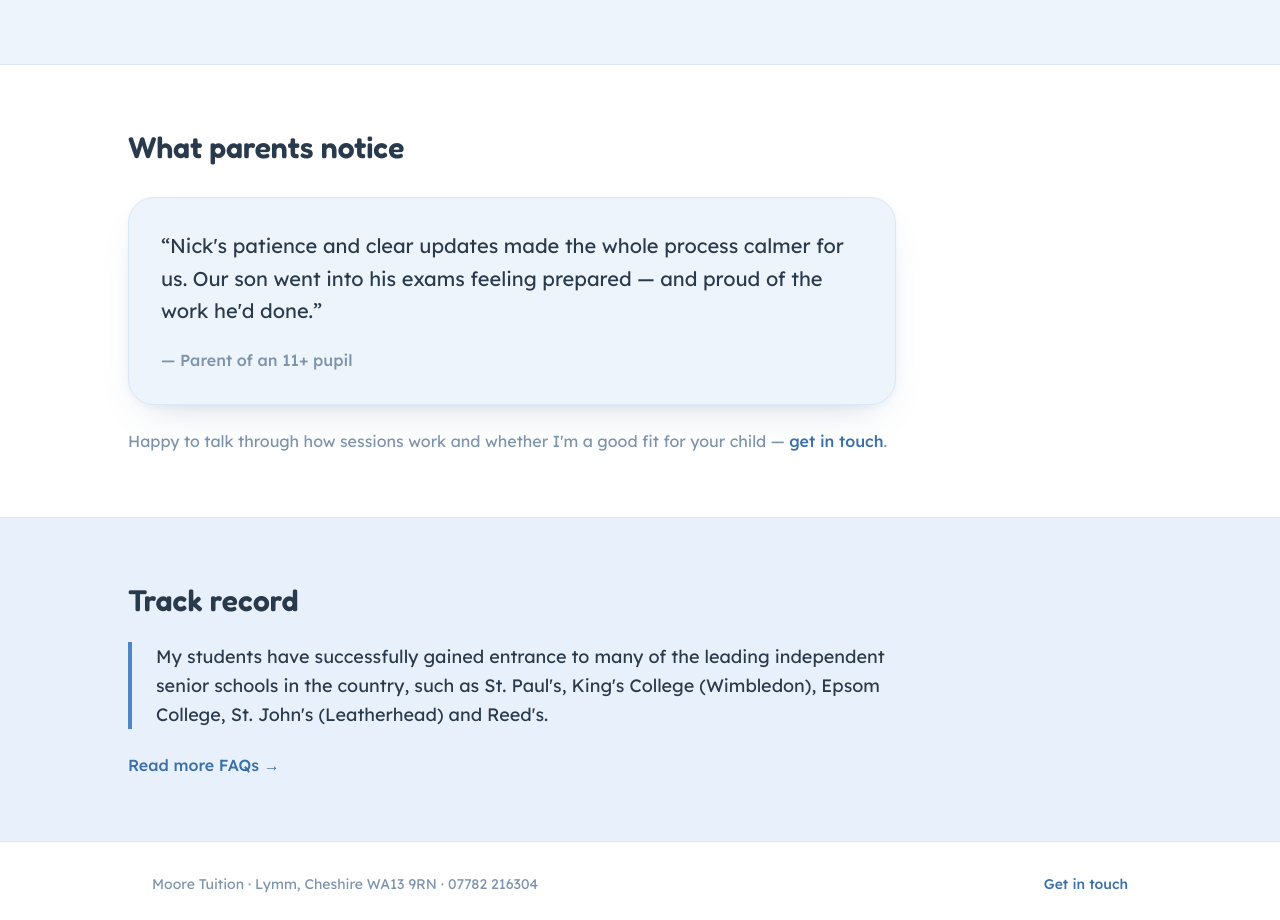
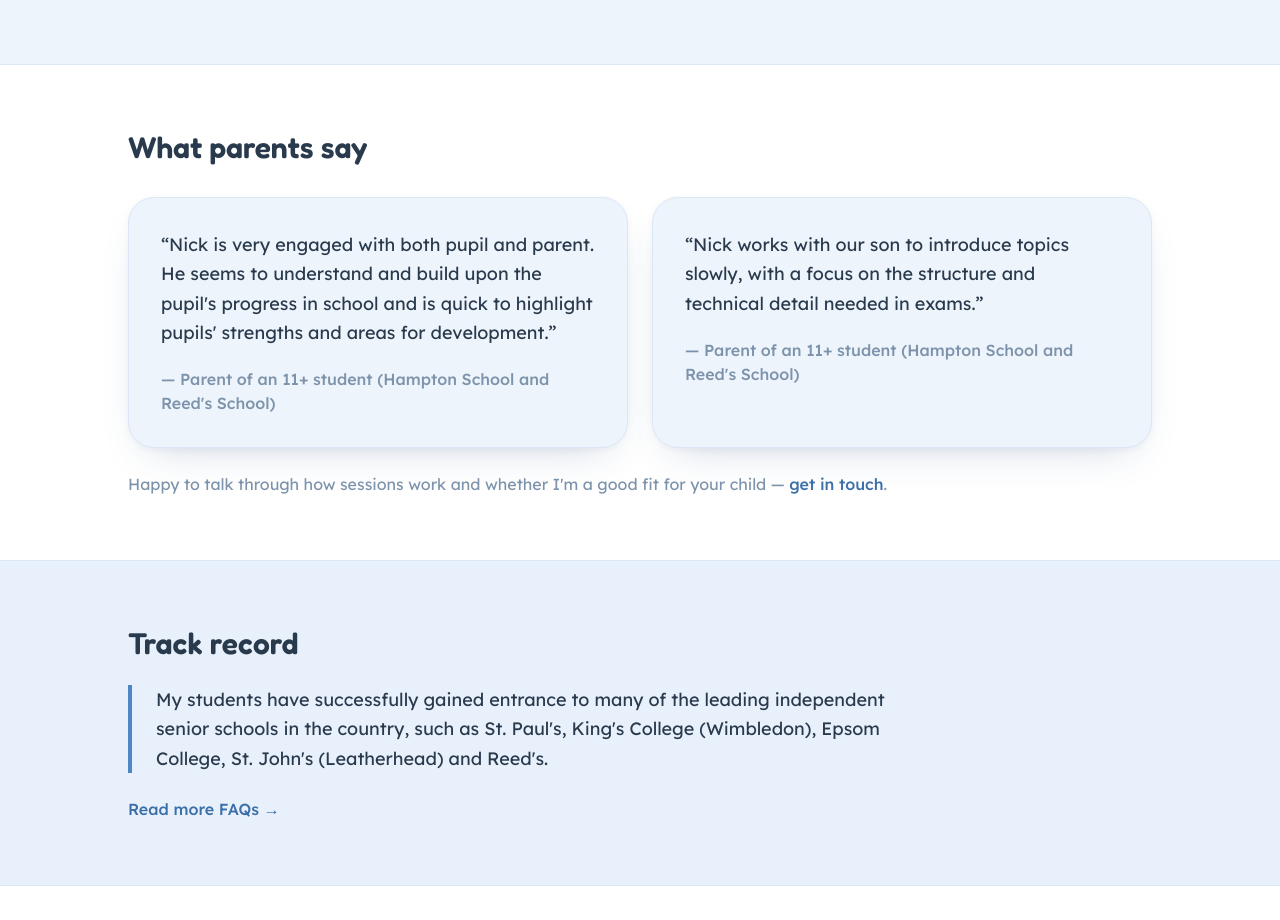
Before and after one commit to NickCMoore/moore-tuition-site, a Next.js app in the folder frontend/: page / in a window 1280 px wide. Shown: the part 1990-2910 px from the top of the page. Built offline with nearby package versions, Linux system fonts and the light colour scheme.

Commit message:
Replace sample testimonial with Owl Tutors parent reviews
Co-authored-by: Cursor <cursoragent@cursor.com>

```diff
--- a/frontend/app/(marketing)/page.tsx
+++ b/frontend/app/(marketing)/page.tsx
@@ -127,16 +127,26 @@ export default function HomePage() {
       <section className="border-b border-line bg-surface px-6 py-16">
         <div className="mx-auto max-w-5xl">
           <h2 className="font-head text-3xl font-semibold text-ink">
-            What parents notice
+            What parents say
           </h2>
-          <blockquote className="mt-8 max-w-3xl rounded-card border border-line bg-ground p-8 text-xl leading-relaxed text-ink shadow-soft">
-            &ldquo;Nick&apos;s patience and clear updates made the whole process
-            calmer for us. Our son went into his exams feeling prepared — and
-            proud of the work he&apos;d done.&rdquo;
-            <footer className="mt-5 text-base font-medium text-muted">
-              — Parent of an 11+ pupil
-            </footer>
-          </blockquote>
+          <div className="mt-8 grid gap-6 lg:grid-cols-2">
+            <blockquote className="rounded-card border border-line bg-ground p-8 text-lg leading-relaxed text-ink shadow-soft">
+              &ldquo;Nick is very engaged with both pupil and parent. He seems to
+              understand and build upon the pupil&apos;s progress in school and is
+              quick to highlight pupils&apos; strengths and areas for
+              development.&rdquo;
+              <footer className="mt-5 text-base font-medium text-muted">
+                — Parent of an 11+ student (Hampton School and Reed&apos;s School)
+              </footer>
+            </blockquote>
+            <blockquote className="rounded-card border border-line bg-ground p-8 text-lg leading-relaxed text-ink shadow-soft">
+              &ldquo;Nick works with our son to introduce topics slowly, with a
+              focus on the structure and technical detail needed in exams.&rdquo;
+              <footer className="mt-5 text-base font-medium text-muted">
+                — Parent of an 11+ student (Hampton School and Reed&apos;s School)
+              </footer>
+            </blockquote>
+          </div>
           <p className="mt-6 max-w-3xl text-muted">
             Happy to talk through how sessions work and whether I&apos;m a good
             fit for your child —{" "}
```
